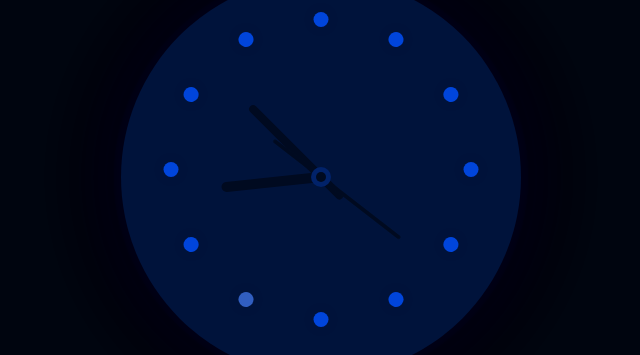
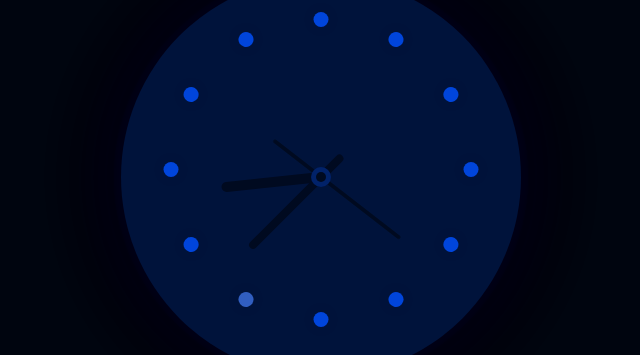
Before and after one commit to JackOwlTV/fifty-project-for-step-up-my-skills, a plain HTML site: page digital-clock/index.html in a window 1280 px wide. Shown: the part 278-633 px from the top of the page, without its empty margins (319-959 px from the left). Drawn offline with Linux system fonts and the light colour scheme; a web font is replaced by a local one.

Commit message:
Bug minute fix

```diff
--- a/digital-clock/asset/css/style.css
+++ b/digital-clock/asset/css/style.css
@@ -206,7 +206,7 @@ body {
 }
 
 .clock .minute {
-    transform: translate(-50%, -100%) rotate(180deg) translate(0, 100px);
+    transform: translate(-50%, -100%) rotate(180deg) translate(100px, 0);
 }
 
 .clock .second {
--- a/digital-clock/asset/js/index.js
+++ b/digital-clock/asset/js/index.js
@@ -7,11 +7,11 @@ const dot = document.querySelector('.dot');
 setInterval(() => {
     let date = new Date();
     let hr = (date.getHours() % 12) * 30; // Utilisez % 12 pour obtenir l'heure au format 12 heures
-    let min = date.getMinutes() * 6;
+    let min = date.getMinutes() * 3;
     let sec = date.getSeconds() * 6;
 
     hour.style.transform = `translate(-50%, -100%) rotateZ(${(hr / 2.5)}deg) translate(0, 100px)`;
-    minute.style.transform = `translate(-50%, -100%) rotateZ(${(min / 2)}deg) translate(0, 100px)`;
+    minute.style.transform = `translate(-50%, -100%) rotateZ(${(min / 3)}deg) translate(0, 100px)`;
     second.style.transform = `translate(-50%, -100%) rotateZ(${(sec)}deg) translate(0, 100px)`;
 
     for (var i = 0; i < numbers.length; i++) {
```
